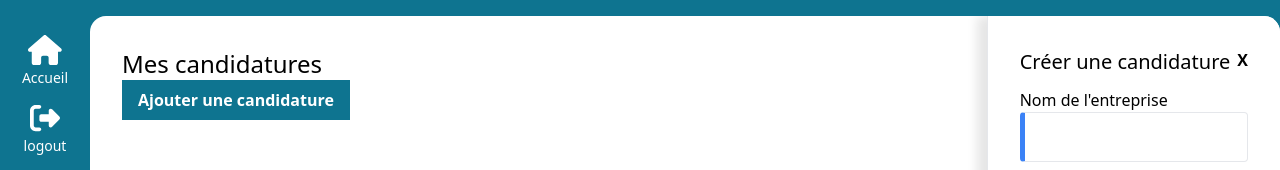
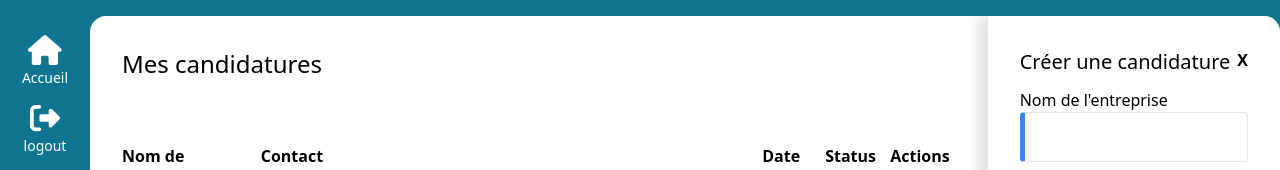
Before and after one commit to EmanuelCottarel/monAlternance, an Angular app: page /dashboard in a window 1280 px wide. Both pictures are taken after a click on the button "Ajouter une candidature". Shown: the top 170 px of the page. Built offline with nearby package versions, Linux system fonts and the light colour scheme; no server answers.

Commit message:
Fix form edit et creation

```diff
--- a/src/app/application-form/application-form.component.ts
+++ b/src/app/application-form/application-form.component.ts
@@ -1,4 +1,4 @@
-import {Component, Output, EventEmitter, Input} from '@angular/core';
+import {Component, Output, EventEmitter, Input, OnInit} from '@angular/core';
 import {FormControl} from "@angular/forms";
 
 import {Application} from "../_Interfaces/application";
@@ -12,12 +12,18 @@ import {applicationForm} from "../_Forms/formApplication";
 
 
 })
-export class ApplicationFormComponent {
+export class ApplicationFormComponent implements OnInit{
 
   constructor(
     private applicationService: ApplicationService,
     private notificationService: NotificationService,
   ) {
+  }
+
+  ngOnInit() {
+    if (this.createApp){
+      this.applicationForm.reset();
+    }
   }
 
   title: string = 'Créer une candidature';
@@ -53,16 +59,12 @@ export class ApplicationFormComponent {
   }
 
   ngOnChanges() {
-    if (this.createApp) {
-      console.log('createApp:', this.createApp)
-      this.applicationForm.reset();
-    } else if(!this.createApp && this.appToUpdate) {
+   if(!this.createApp && this.appToUpdate) {
       this.applicationForm.patchValue(this.appToUpdate);
       this.applicationForm.controls['submitedAt'].setValue(this.appToUpdate.submitedAt?.toString().split('T')[0]);
       this.applicationForm.addControl('id', new FormControl(this.appToUpdate.id))
       this.title = 'Modifier la candidature';
     }
-
   }
 
   closeForm() {
--- a/src/app/dashboard/dashboard.component.html
+++ b/src/app/dashboard/dashboard.component.html
@@ -1,7 +1,7 @@
 <div class="flex">
   <div class="flex flex-col w-full p-8">
     <h1 class="text-2xl">Mes candidatures</h1>
-    <button class="w-fit h-fit px-4 py-2 bg-cyan-700 text-white font-semibold" (click)="toggleFormState(); createApp = true">Ajouter une candidature</button>
+    <button class="w-fit h-fit px-4 py-2 bg-cyan-700 text-white font-semibold" (click)="toggleFormState(); createApp = true" *ngIf="!createApp">Ajouter une candidature</button>
     <section>
       <app-application-list (updateApplicationEvent)="updateApplication($event)" [applications]="applications"></app-application-list>
     </section>
@@ -10,7 +10,7 @@
     <section class="w-4/12 shadow-[-10px_0px_10px_0px_rgba(0,0,0,0.1)]" [@showFormApplication]="formState" *ngIf="formState">
       <app-application-form
         [appToUpdate]="applicationToUpdate"
-        (closeFormEvent)="toggleFormState()"
+        (closeFormEvent)="toggleFormState(); createApp = false"
         (newApplicationEvent)="addApplicationListener($event)"
         [createApp]="createApp"
       ></app-application-form>
```
